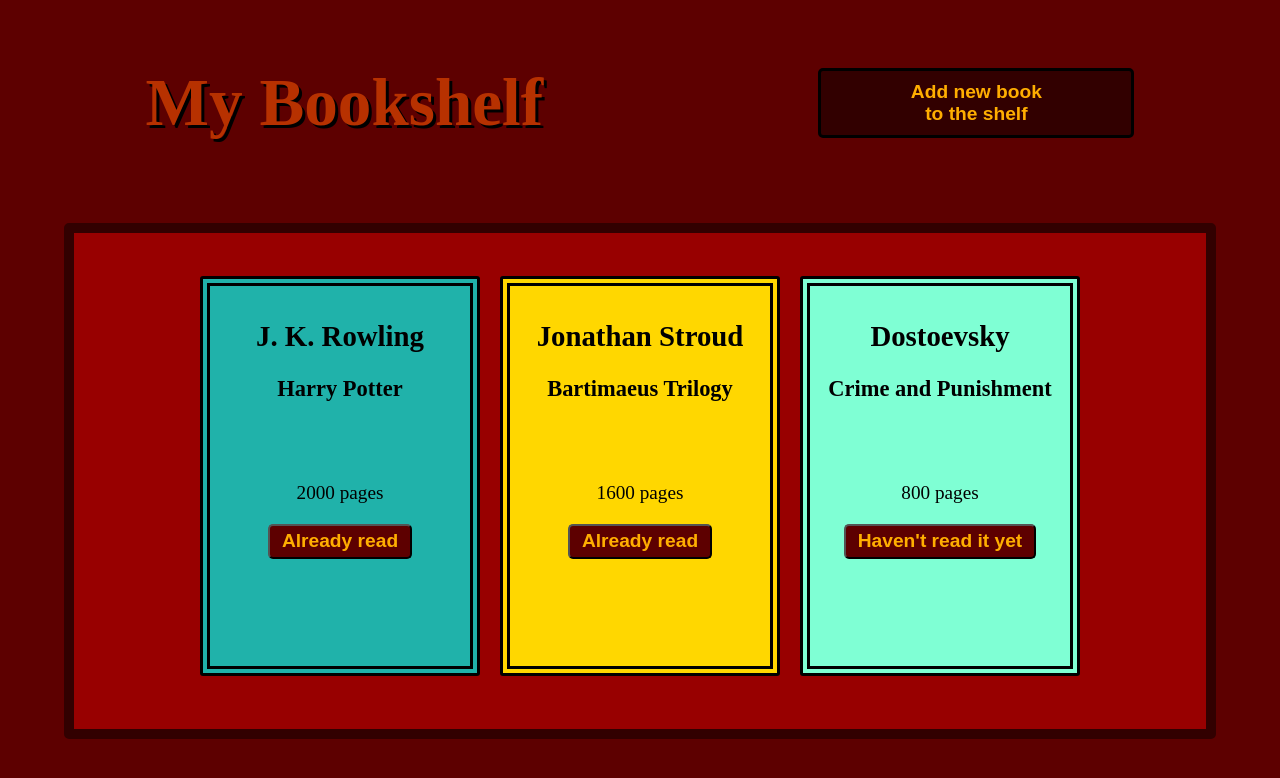
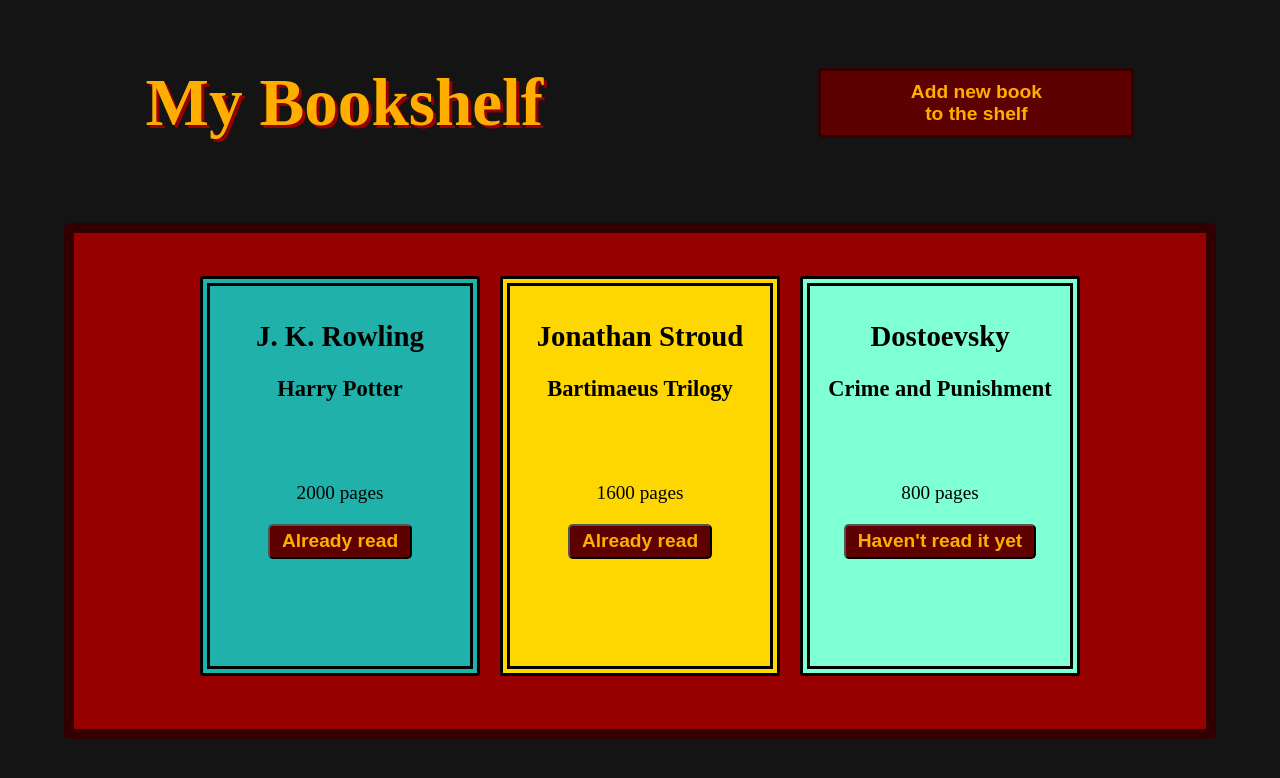
Before and after one commit to pianopanda95/Bookshelf, a plain HTML site: page index.html in a window 1280 px wide. Drawn offline with Linux system fonts and the light colour scheme.

Commit message:
change colors

```diff
--- a/style.css
+++ b/style.css
@@ -10,7 +10,7 @@
 }
 
 body {
-    background-color: var(--dark-red);
+    background-color: rgb(20, 20, 20);
 }
 
 nav {
@@ -22,13 +22,13 @@ nav {
 
 h1 {
     font-size: 3.5rem;
-    color: var(--orange);
-    text-shadow: 3px 3px var(--black);
+    color: var(--light-orange);
+    text-shadow: 3px 3px var(--red);
 }
 
 nav button#add-book {
-    background-color: var(--darker-red);
-    border: 3px solid var(--black);
+    background-color: var(--dark-red);
+    border: 3px solid var(--darker-red);
     width: 25%;
     padding: 10px;
 }
```
